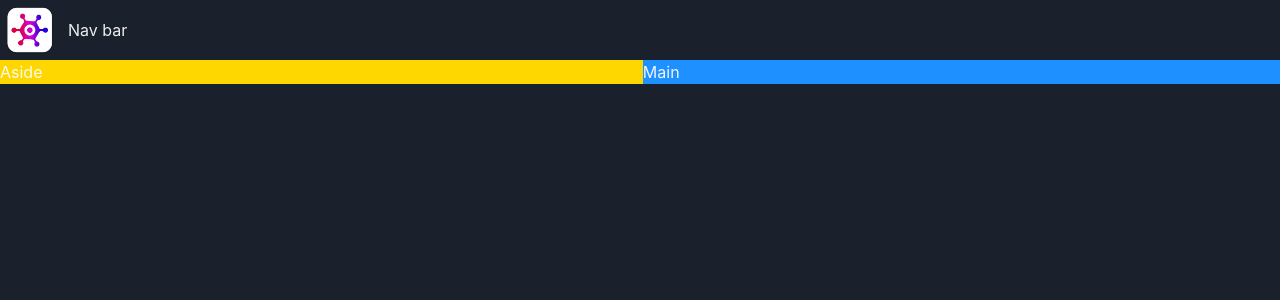
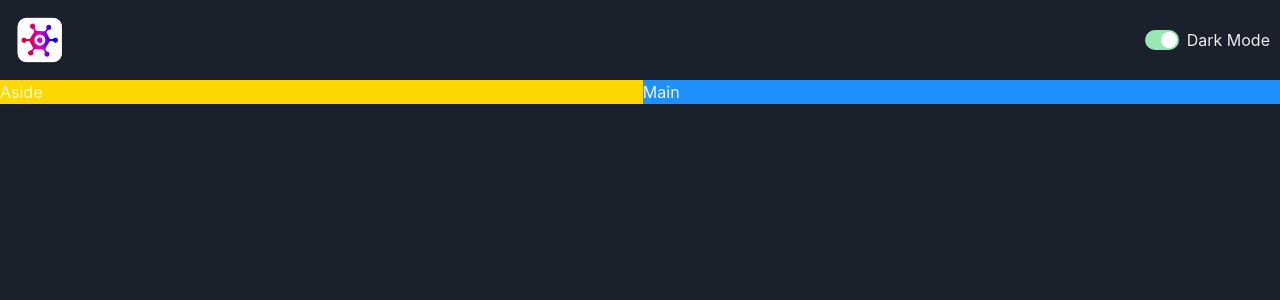
Before and after one commit to webdeveden/game-hub, a React (Vite) app: page / in a window 1280 px wide. Shown: the top 300 px of the page. Built offline with nearby package versions, Linux system fonts and the light colour scheme.

Commit message:
build the color mode swith

```diff
--- /dev/null
+++ b/src/components/ColorModeSwitch.tsx
@@ -0,0 +1,17 @@
+import { HStack, Switch, Text, useColorMode } from "@chakra-ui/react";
+
+function ColorModeSwitch() {
+  const { toggleColorMode, colorMode } = useColorMode();
+  return (
+    <HStack>
+      <Switch
+        colorScheme="green"
+        isChecked={colorMode == "dark"}
+        onChange={toggleColorMode}
+      ></Switch>
+      <Text>Dark Mode</Text>
+    </HStack>
+  );
+}
+
+export default ColorModeSwitch;
--- a/src/components/NavBar.tsx
+++ b/src/components/NavBar.tsx
@@ -1,12 +1,14 @@
-import { HStack, Image, Text } from "@chakra-ui/react";
+import { HStack, Image } from "@chakra-ui/react";
 import logo from "../assets/logo.webp";
+import ColorModeSwitch from "./ColorModeSwitch";
 
 function NavBar() {
   return (
     // <HStack> is a horizontal stack component from Chakra UI
-    <HStack>
+    <HStack justifyContent="space-between" padding="10px">
       <Image src={logo} boxSize="60px" />
-      <Text>Nav bar</Text>
+      {/* <Text>Nav bar</Text> */}
+      <ColorModeSwitch />
     </HStack>
   );
 }
```
